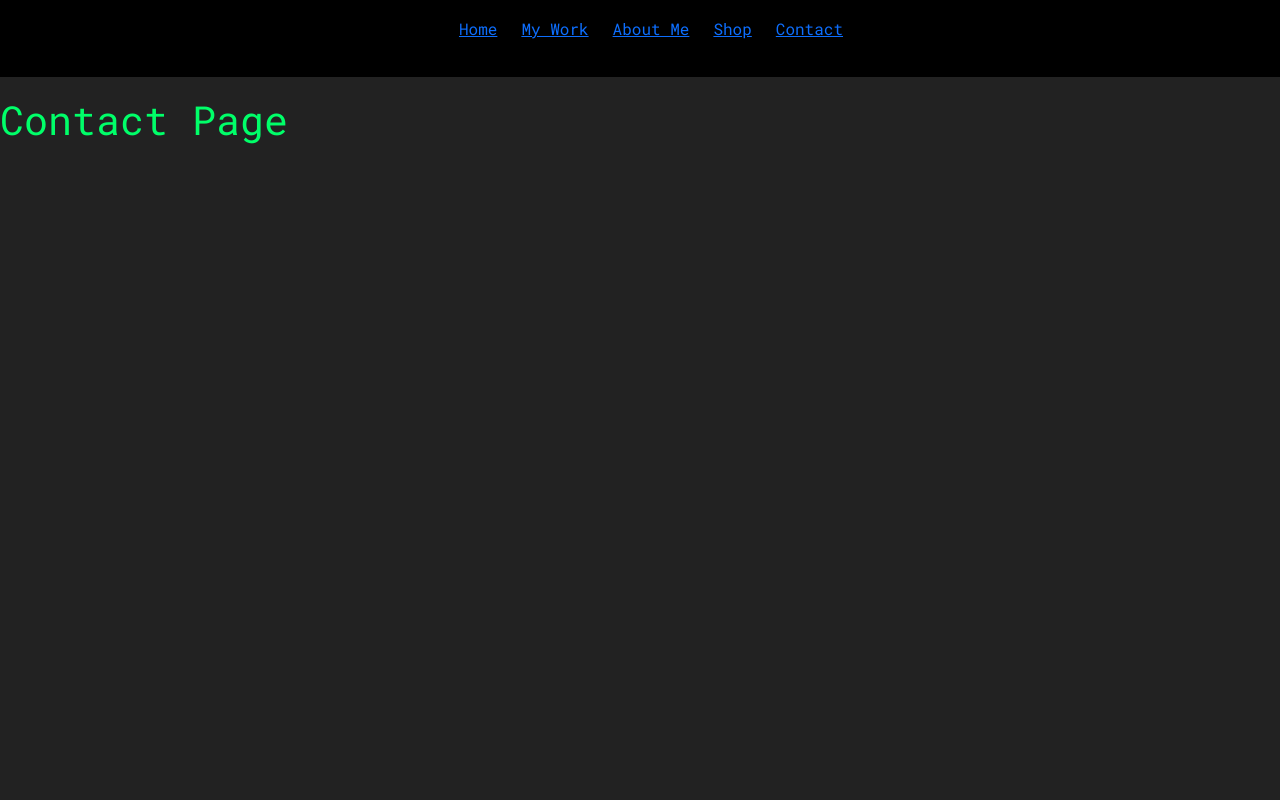
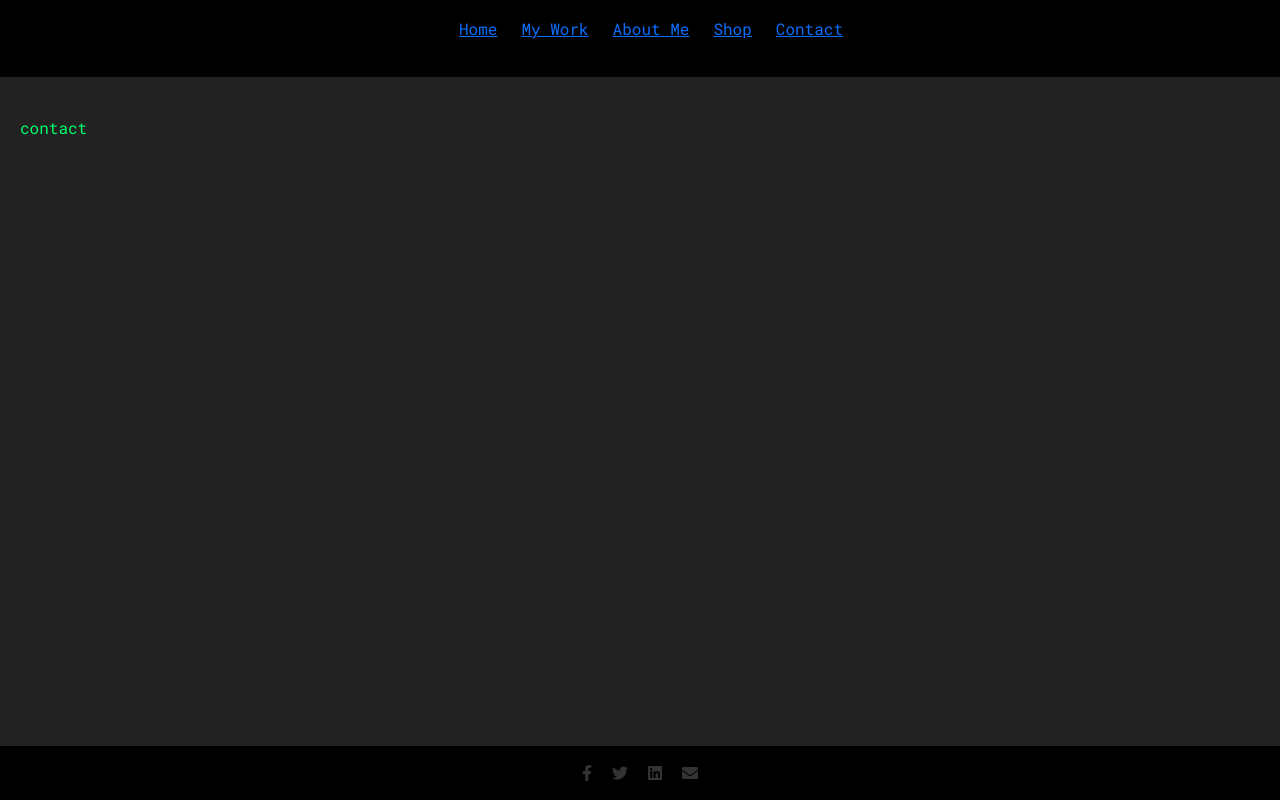
Before and after one commit to JayyMoh/Jays-Designs, a React (Create React App) app in the folder jd-frontend/jays-designs/: page /contact in a window 1280 px wide. Built offline with nearby package versions, Linux system fonts and the light colour scheme.

Commit message:
Footer component added

```diff
--- a/jd-frontend/jays-designs/public/index.html
+++ b/jd-frontend/jays-designs/public/index.html
@@ -2,6 +2,7 @@
 <html lang="en">
   <head>
     <link rel="stylesheet" href="https://maxcdn.bootstrapcdn.com/bootstrap/latest/css/bootstrap.min.css">
+    <link rel="stylesheet" href="https://cdnjs.cloudflare.com/ajax/libs/font-awesome/5.15.2/css/all.min.css">
     <meta charset="utf-8" />
     <link rel="icon" href="%PUBLIC_URL%/favicon.ico" />
     <meta name="viewport" content="width=device-width, initial-scale=1" />
--- a/jd-frontend/jays-designs/src/App.js
+++ b/jd-frontend/jays-designs/src/App.js
@@ -5,6 +5,7 @@ import Contact from './Components/Contact'
 import Projects from './Components/Projects'
 import About from './Components/About'
 import Shop from './Components/Shop'
+import Footer from './Components/Footer'
 import { Route, Link } from 'react-router-dom'
 
 
@@ -17,6 +18,7 @@ function App() {
       <Route exact path='/projects' component={ Projects } />
       <Route exact path='/about' component={ About } />
       <Route exact path='/shop' component={ Shop } />
+      <Footer />
     </div>
   );
 }
--- a/jd-frontend/jays-designs/src/Components/Contact.jsx
+++ b/jd-frontend/jays-designs/src/Components/Contact.jsx
@@ -3,8 +3,10 @@ import React from 'react'
 function Contact() {
     return (
         <div>
-            <div className="heading-container">
-                <h1>Contact Page</h1>
+            <div className="page-container">
+                <div className="heading-container">
+                    contact
+                </div>
             </div>
         </div>
     )
--- /dev/null
+++ b/jd-frontend/jays-designs/src/Components/Footer.jsx
@@ -0,0 +1,16 @@
+import React from 'react'
+
+function Footer() {
+    return (
+        <div className="footer-container">
+            <div className="media-icons">
+                <a href="#"><i className="fab fa-facebook-f"></i></a>
+                <a href="#"><i className="fab fa-twitter"></i></a>
+                <a href="#"><i className="fab fa-linkedin"></i></a>
+                <a href="#"><i className="fas fa-envelope"></i></a>
+            </div>
+        </div>
+    )
+}
+
+export default Footer
--- a/jd-frontend/jays-designs/src/Components/Home.jsx
+++ b/jd-frontend/jays-designs/src/Components/Home.jsx
@@ -1,18 +1,17 @@
 import React from 'react'
 import Carousel from 'react-bootstrap/Carousel'
 import Button from 'react-bootstrap/Button'
-import { Link } from 'react-router-dom'
 
 function Home() {
     return (
-        <div>
+        <div className='page-container'>
             <div className='carousel-container'>
                 <Carousel>
                     <Carousel.Item interval={3000}>
                         <img
                         className="d-block w-100 carousel-img"
-                        src="https://cdn.discordapp.com/attachments/822281280615219211/861723209429942282/eJwNyEEOhCAMAMC_8ABaVCp49CcECZKoJbSeNvv33TnOx7zjMps5VbtsAEeTzOOwojxSLbYy16uk3sRmviGppnze5VGB2TlaKKKf.png"
-                        alt="Exotic"
+                        src="https://wallpaperaccess.com/full/112181.jpg"
+                        alt="image 1"
                         />
                         <Carousel.Caption>
                         <h3>Client Wallpaper</h3>
@@ -22,8 +21,8 @@ function Home() {
                     <Carousel.Item interval={3000}>
                         <img
                         className="d-block w-100 carousel-img"
-                        src="https://cdn.discordapp.com/attachments/822281280615219211/861723249749786674/alex_design_1.png"
-                        alt="Exotic2"
+                        src="https://wallpaper.dog/large/20449397.jpg"
+                        alt="image 2"
                         />
                         <Carousel.Caption>
                         <h3>Client Wallpaper</h3>
@@ -43,13 +42,6 @@ function Home() {
                     </Carousel.Item>
                 </Carousel>
             </div>
-            <div className='view-work-btn'>
-                <Button>
-                    <Link to='projects'>
-                        View More
-                    </Link>
-                </Button>
-            </div>
         </div>
     )
 }
--- a/jd-frontend/jays-designs/src/index.css
+++ b/jd-frontend/jays-designs/src/index.css
@@ -1,17 +1,28 @@
 @import url('https://fonts.googleapis.com/css2?family=Dancing+Script:wght@700&display=swap');
 @import url('https://fonts.googleapis.com/css2?family=Dancing+Script:wght@700&family=Roboto&family=Roboto+Mono&display=swap');
 
-
+/* main  */
 body {
   background-color: rgb(34,34,34);
   color: rgb(0,255,105);
   font-family: 'Roboto Mono', monospace;
 }
 
+.page-container {
+  padding: 20px;
+  margin-right: auto;
+  margin-left: auto;
+}
+
 .logo {
   font-family: 'Dancing Script', cursive;
 }
 
+.heading-container {
+  margin-top: 6em;
+}
+
+/* nav  */
 .nav-container {
   border-bottom: 3px solid black;
   padding: 10px;
@@ -39,10 +50,7 @@ body {
   text-decoration: none;
 }
 
-.heading-container {
-  margin-top: 6em;
-}
-
+/* carousel  */
 .carousel-container {
   margin-top: 5em;
 }
@@ -51,8 +59,26 @@ body {
   height: 80vh;
 }
 
-.view-work-btn {
+/* footer  */
+.footer-container {
+  background-color: black;
+  width: 100%;
+  position: fixed;
+  padding: 15px;
+  bottom: 0;
+  left: 0;
   text-align: center;
-  margin-top: 15px;
-  color: white;
 }
+
+.fab, .fas {
+  margin: 0 10px;
+  color: rgb(51, 51, 51);
+}
+
+.fab:hover {
+  color: rgb(0,255,105);
+}
+
+.fas:hover {
+  color: rgb(0,255,105);
+}
```
